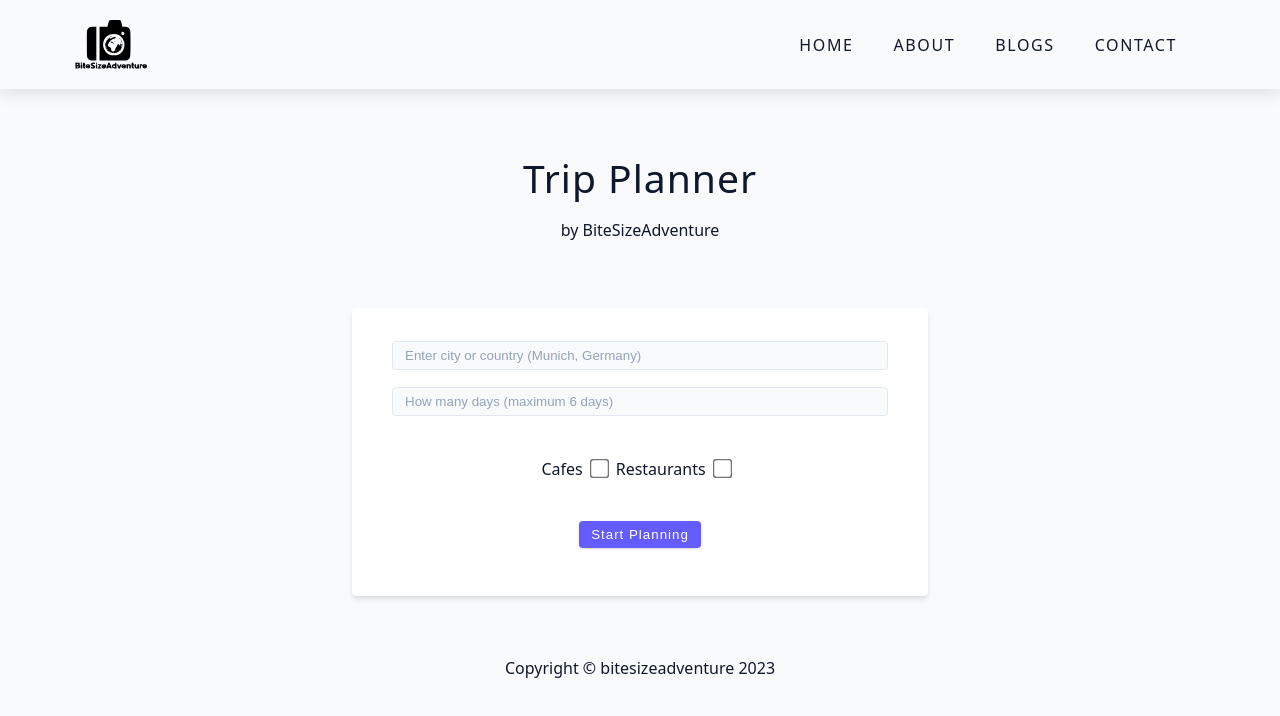
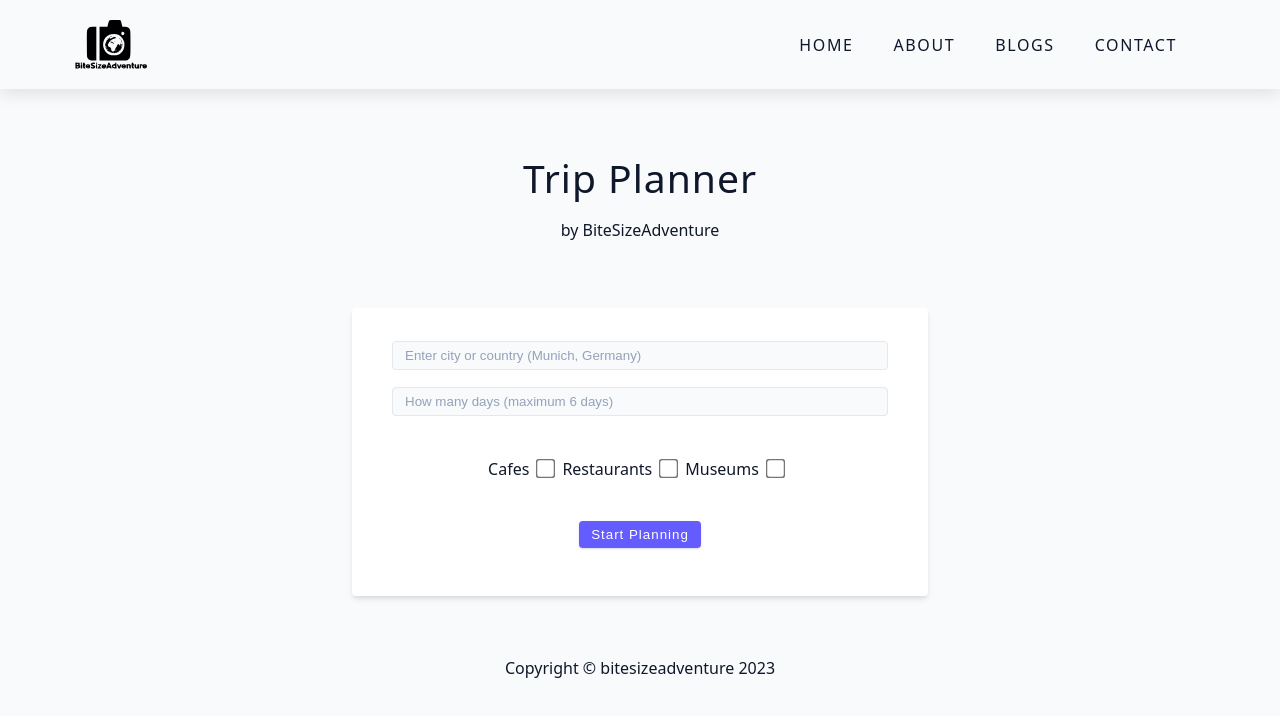
Before and after one commit to asif-git-hub/trip-planner-frontend, a React (Create React App) app: page / in a window 1280 px wide. Shown: the top 716 px of the page. Built offline with nearby package versions, Linux system fonts and the light colour scheme.

Commit message:
added museum options

```diff
--- a/src/components/Form.tsx
+++ b/src/components/Form.tsx
@@ -1,17 +1,20 @@
 import React, { Dispatch, SetStateAction} from "react";
 import { HttpClient } from "../clients/http.client";
 import { destinations } from "../shared/data/supported.destinations";
+import { options } from "../data/options";
+import { Option } from "./Option";
 
 //TODO: delete later
 function delay(delay: number) {
   return new Promise( res => setTimeout(res, delay) );
 }
 
-type DataType = {
+export type DataType = {
   destination: string,
   days: string
   includeCafes: boolean,
-  includeRestaurants: boolean
+  includeRestaurants: boolean,
+  includeMuseums: boolean
 }
 
 type MyFormType = {
@@ -41,7 +44,9 @@ export function MyForm({
 
   const handleChange = (e: React.ChangeEvent<HTMLInputElement>) => {
 
-    if (e.target.name === "includeCafes" || e.target.name === "includeRestaurants") {
+    if (e.target.name === "includeCafes"
+      || e.target.name === "includeRestaurants"
+      || e.target.name === "includeMuseums") {
 
       if (e.target.value === "on") {
         setData({ ...data, [e.target.name]: !data[e.target.name] });
@@ -77,7 +82,7 @@ export function MyForm({
       setLoading(true)
 
       const baseUrl = `https://o000xa0i24.execute-api.ap-southeast-2.amazonaws.com/prod/itinerary`
-      const url = `${baseUrl}?destination=${data.destination}&days=${data.days}&includeCafes=${data.includeCafes}&includeRestaurants=${data.includeRestaurants}`
+      const url = `${baseUrl}?destination=${data.destination}&days=${data.days}&includeCafes=${data.includeCafes}&includeRestaurants=${data.includeRestaurants}&includeMuseums=${data.includeMuseums}`
 
       const httpClient = new HttpClient()
 
@@ -142,25 +147,18 @@ export function MyForm({
                   />
           </label>
 
-          <label>Cafes
-              <input className="checkbox form-row"
-                  id="includeCafes"
-                  type="checkbox"
-                  name="includeCafes"
-                  checked={data.includeCafes}
-                  onChange={handleChange}
-                  />
-          </label>
+          {
+            options.map((option, id) => {
 
-          <label>Restaurants
-              <input className="checkbox form-row"
-                  id="includeRestaurants"
-                  type="checkbox"
-                  name="includeRestaurants"
-                  checked={data.includeRestaurants}
-                  onChange={handleChange}
-                  />
-          </label>
+              return (
+                <Option key={id} id={id} label={option.label}
+                name={option.name}
+                checked={data[option.name]}
+                handleChange={handleChange}/>
+              )
+
+            })
+          }
 
         </div>
 
--- /dev/null
+++ b/src/components/Option.tsx
@@ -0,0 +1,27 @@
+import React from "react";
+import { OptionNames } from "../data/options";
+
+type OptionProps = {
+    id: number
+    label: string,
+    name: OptionNames,
+    checked: boolean,
+    handleChange: (e: React.ChangeEvent<HTMLInputElement>) => void
+}
+export function Option({id, label, name, checked, handleChange}: OptionProps) {
+
+    return (
+            <label>{label}
+                <input className="checkbox form-row"
+                    key={id}
+                    id={name}
+                    type="checkbox"
+                    name={name}
+                    checked={checked}
+                    onChange={handleChange}
+                    />
+            </label>
+
+    )
+
+}
--- /dev/null
+++ b/src/data/options.ts
@@ -0,0 +1,21 @@
+export type OptionNames = "includeCafes" | "includeRestaurants" | "includeMuseums"
+
+type OptionType = {
+    label: string
+    name: OptionNames
+}
+
+export const options: OptionType[] = [
+    {
+        label: "Cafes",
+        name: "includeCafes"
+    },
+    {
+        label: "Restaurants",
+        name: "includeRestaurants"
+    },
+    {
+        label: "Museums",
+        name: "includeMuseums"
+    }
+]
--- a/src/pages/Home.tsx
+++ b/src/pages/Home.tsx
@@ -15,7 +15,8 @@ export function Home() {
         destination: "",
         days: "",
         includeCafes: false,
-        includeRestaurants: false
+        includeRestaurants: false,
+        includeMuseums: false
       });
 
     const [response, setResponse] = useState("")
```
